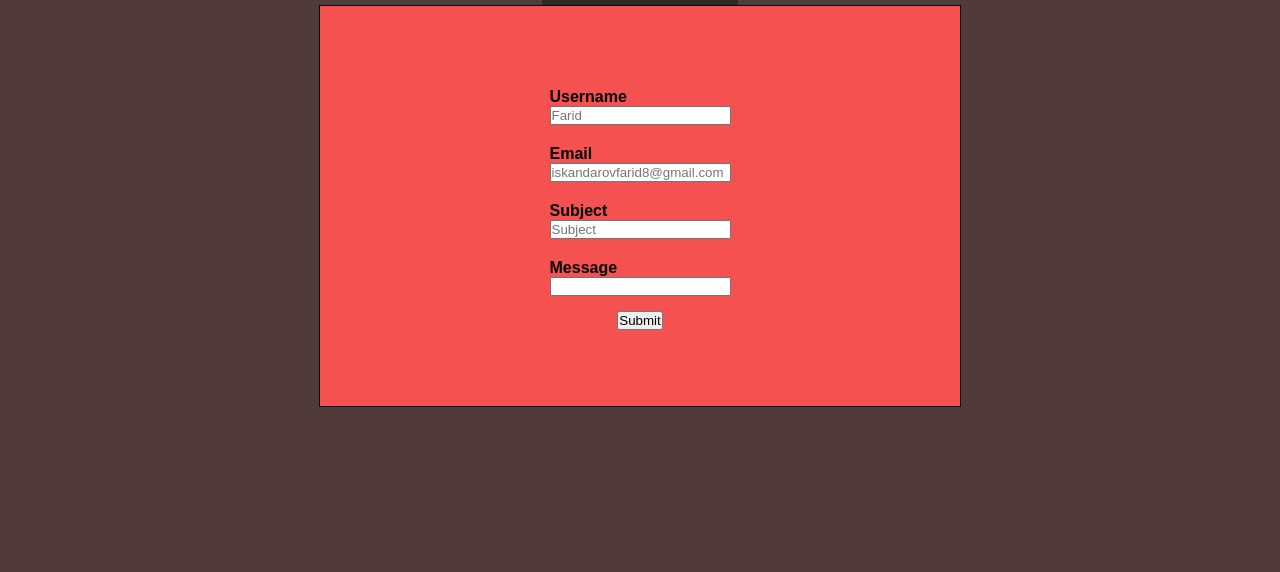
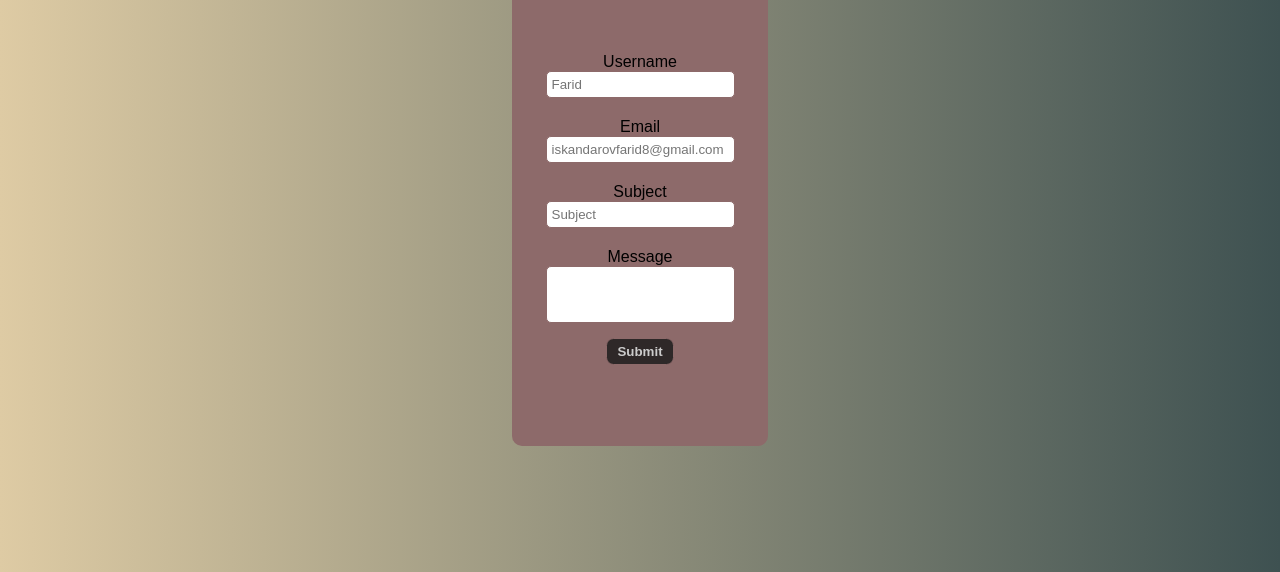
Before and after one commit to theightcoder8/SimpleFormValidator, a plain HTML site: page index.html in a window 1280 px wide. Shown: the part 228-800 px from the top of the page. Drawn offline with Linux system fonts and the light colour scheme.

Commit message:
"Styling"

```diff
--- a/css style/style.css
+++ b/css style/style.css
@@ -6,9 +6,11 @@
 
 :root {
     --mainDark: #2e2828;
-    --mainBrown: #503a3a;
-    --mainRed: #f65151;
+    --mainBackground: linear-gradient(to right, #DECBA4, #3E5151);
+    --mainRed: #8d6a6a;
     --mainWhite: #fef4f4;
+    --error: rgb(255, 0, 0);
+    --success: rgb(0, 255, 0);
 }
 
 .container {
@@ -17,45 +19,63 @@
     flex-direction: column;
     align-items: center;
     justify-content: center;
-    background-color: var(--mainBrown);
+    background: var(--mainBackground);
 }
-
 .form {
-    height: 50vh;
-    width: 50vw;
+    height: 60vh;
+    width: 20vw;
     display: flex;
     flex-direction: column;
     align-items: center;
     justify-content: center;
     background: var(--mainRed);
-
-    border: 1px solid black;
+    border-radius: 10px;
 }
-
 .header {
-    background-color: var(--mainDark);
     color: var(--mainWhite);
     padding: 20px;
 }
-
 .form-control {
     display: flex;
     flex-direction: column;
     margin-top: 5px;
 }
-
 .form-control label {
-    font-weight: 800;
+    text-align: center;
+}
+.form-control input {
+    border: 1px solid var(--mainRed);
+    border-radius: 5px;
+    padding: 5px;
+    outline: none;
+}
+#message {
+    padding: 10px 5px 30px 5px;
 }
 
 .form-control small {
     visibility: hidden;
 }
-
 .form-control.succes small {
     visibility: visible;
 }
-
 .form-control.error small {
     visibility: visible;
+    color: var(--error);
 }
+
+.btn {
+    color: #ccc;
+    font-weight: 800;
+    background: var(--mainDark);
+    padding: 5px 10px;
+    border: 1px solid var(--mainRed);
+    border-radius: 7.5px;
+    transition: 0.5s;
+}
+
+.btn:hover {
+    color: var(--mainDark);
+    background: #ccc;
+    cursor: pointer;
+}
--- a/index.html
+++ b/index.html
@@ -31,10 +31,10 @@
             </div>
             <div class="form-control">
                 <label for="username">Message</label>
-                <input type="text" id="message">
+                <input type="textarea" id="message">
                 <small>Error Message</small>
             </div>
-            <button>Submit</button>
+            <button class="btn">Submit</button>
         </form>
     </div>
 
```
